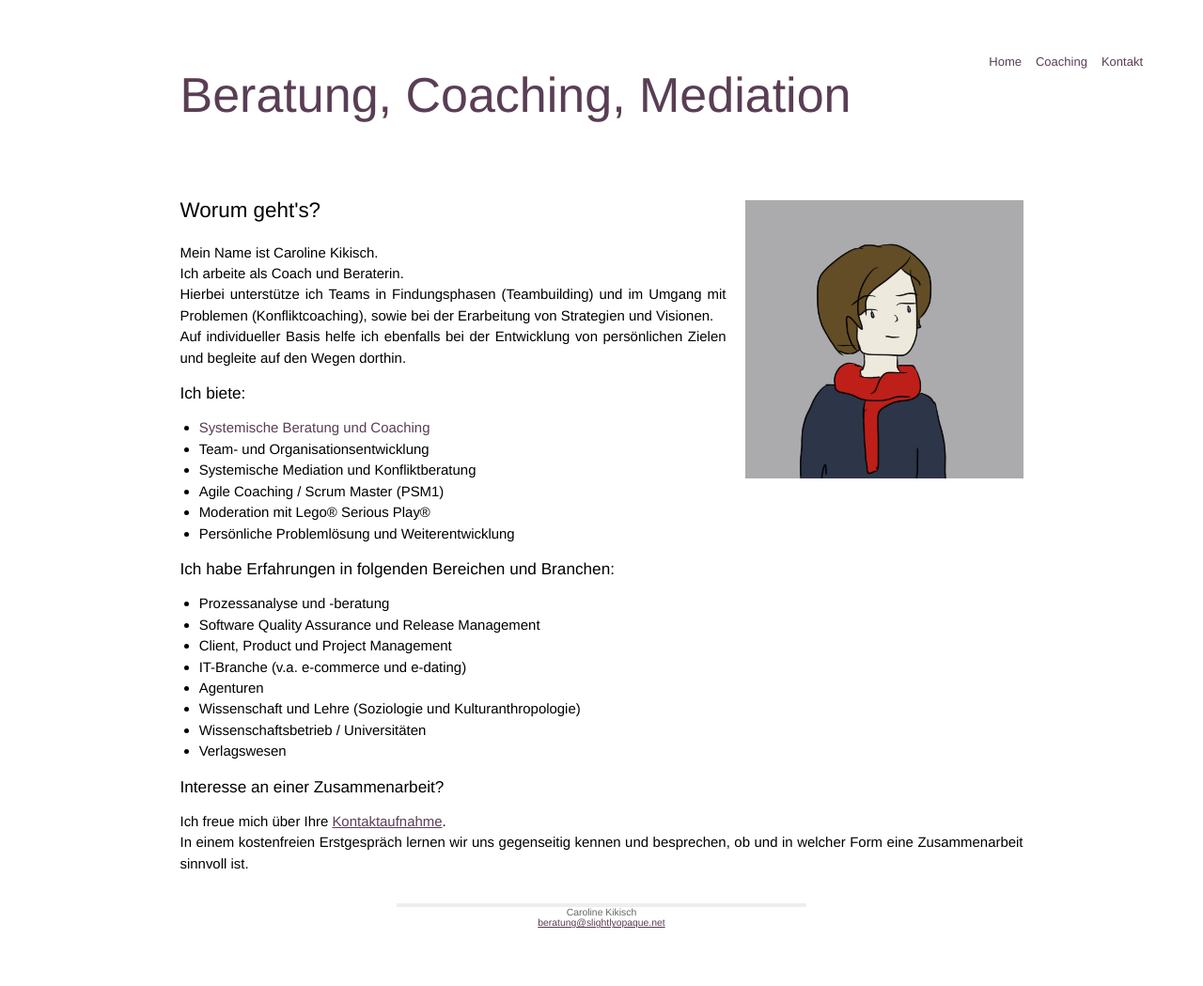
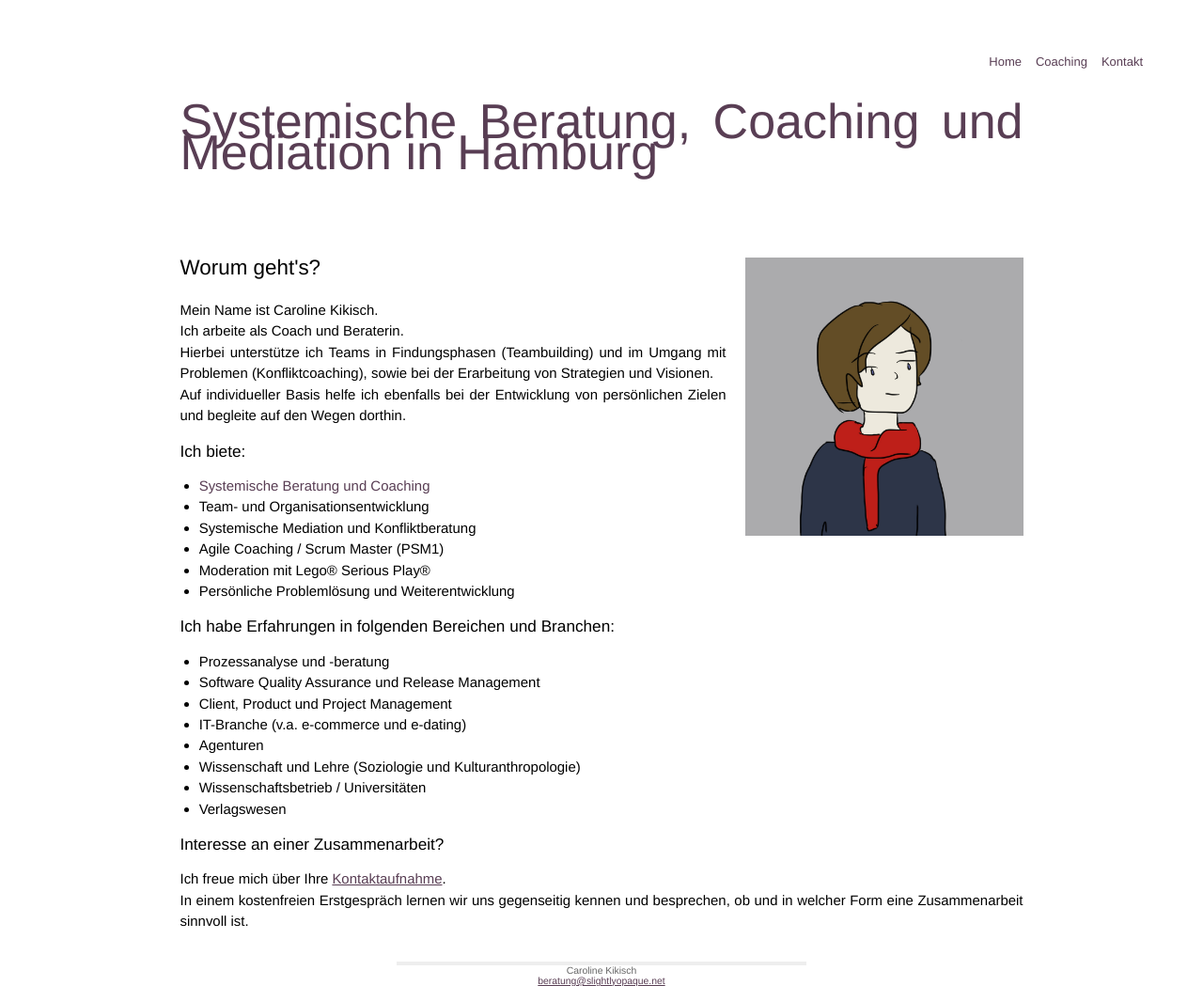
Before and after one commit to slightlyopaque/slightlyopaque_old.github.io, a Jekyll site: the page built from index.html, in a window 1280 px wide. Shown: the whole page at 94% size. Built offline with Jekyll 4.4.1, drawn with Linux system fonts in a browser that asks for light colours; before the commit the page ends 987 px from its top, so only the background shows below that.

Commit message:
added text

```diff
--- a/index.html
+++ b/index.html
@@ -1,6 +1,6 @@
 ---
 layout: default
-title: Beratung, Coaching, Mediation
+title: Systemische Beratung, Coaching und Mediation in Hamburg
 ---
 
 
```
